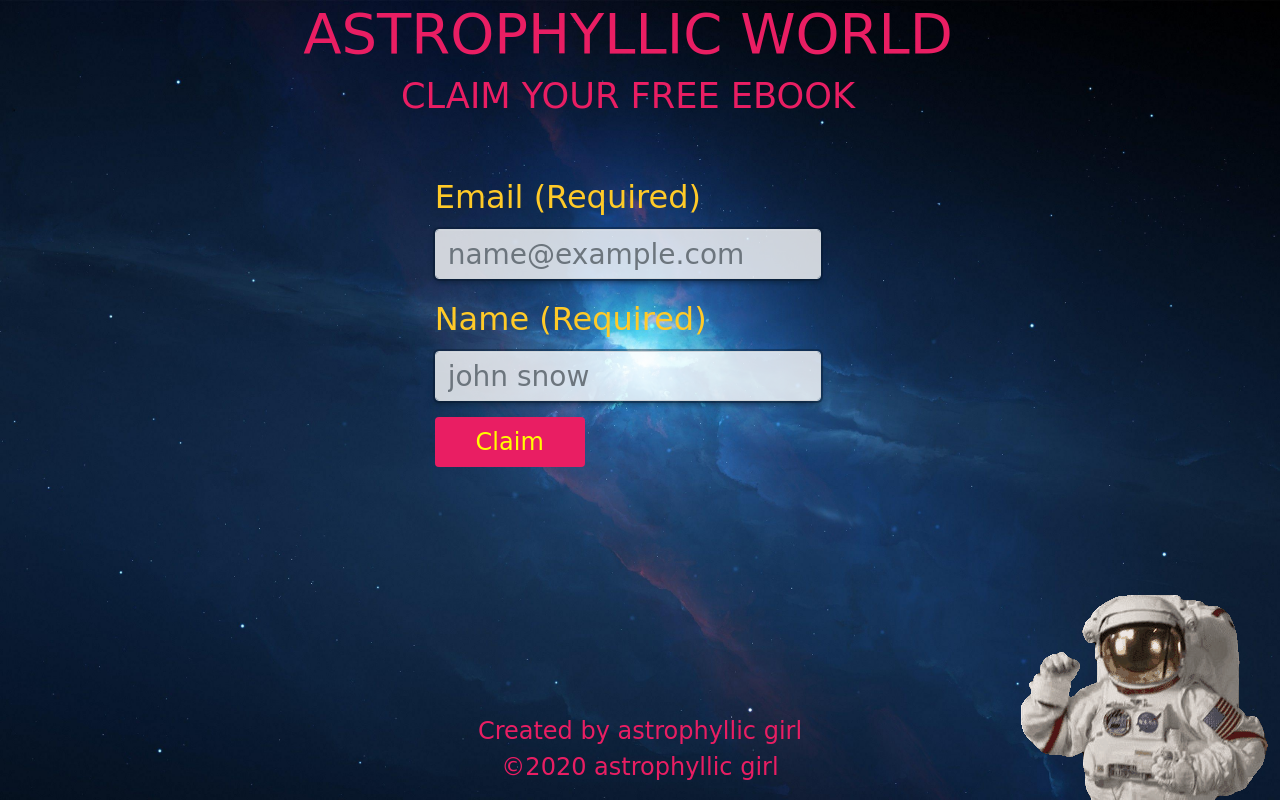
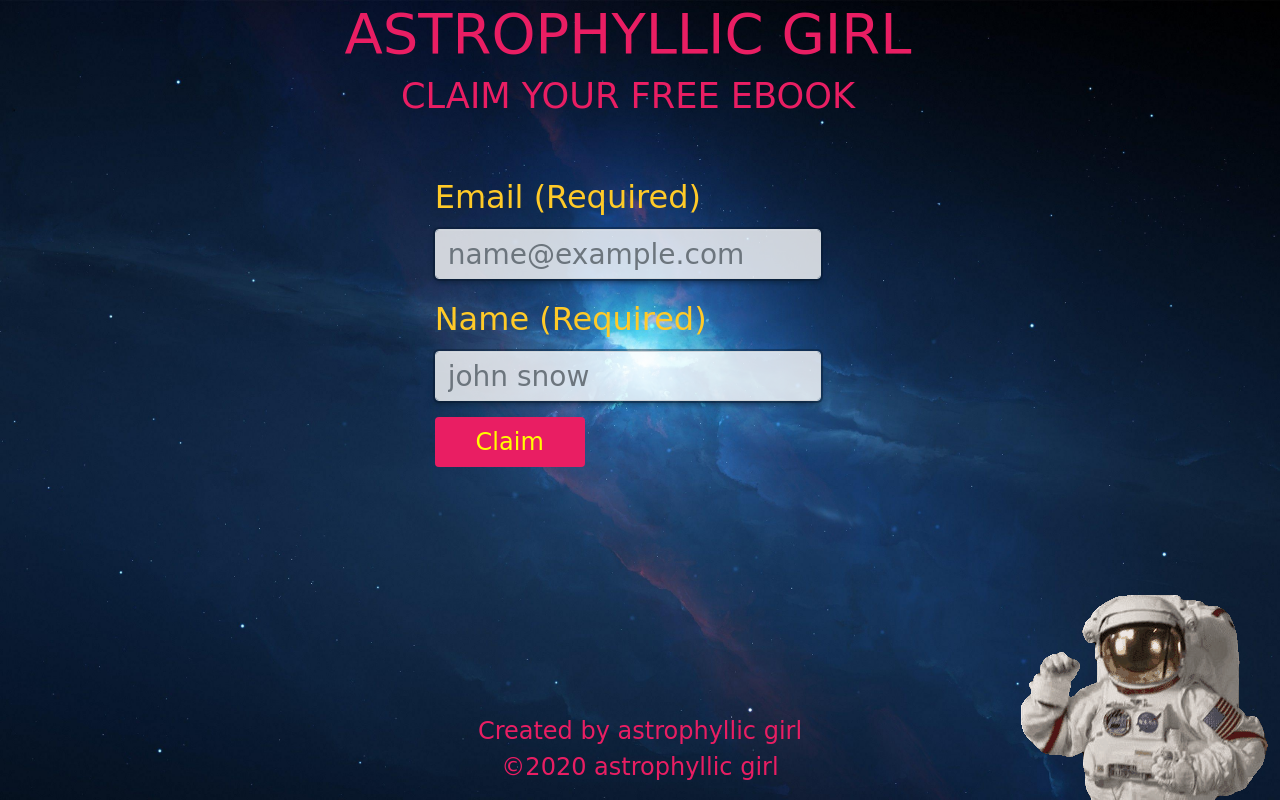
Before and after one commit to anmayraj/astrophyllic-girl, a plain HTML site: page index.html in a window 1280 px wide. Drawn offline with nearby package versions, Linux system fonts and the light colour scheme; a web font is replaced by a local one.

Commit message:
Update index.html

```diff
--- a/index.html
+++ b/index.html
@@ -10,7 +10,7 @@
     <link href="https://cdn.jsdelivr.net/npm/bootstrap@5.0.2/dist/css/bootstrap.min.css" rel="stylesheet"
         integrity="sha384-EVSTQN3/azprG1Anm3QDgpJLIm9Nao0Yz1ztcQTwFspd3yD65VohhpuuCOmLASjC" crossorigin="anonymous">
     <link rel="stylesheet" href="style.css">
-    <title>CLAIM YOUR FREE EBOOK-ASTROPHYLLIC WORLD</title>
+    <title>CLAIM YOUR FREE EBOOK-ASTROPHYLLIC GIRL</title>
 </head>
 
 <body>
@@ -18,7 +18,7 @@
     <div id="container">
         <header class="row container-fluid justify-content-center">
             <div class="col-auto">
-                <h1>ASTROPHYLLIC WORLD</h1>
+                <h1>ASTROPHYLLIC GIRL</h1>
                 <h4 class="text-center">CLAIM YOUR FREE EBOOK</h4>
             </div>
         </header>
```
